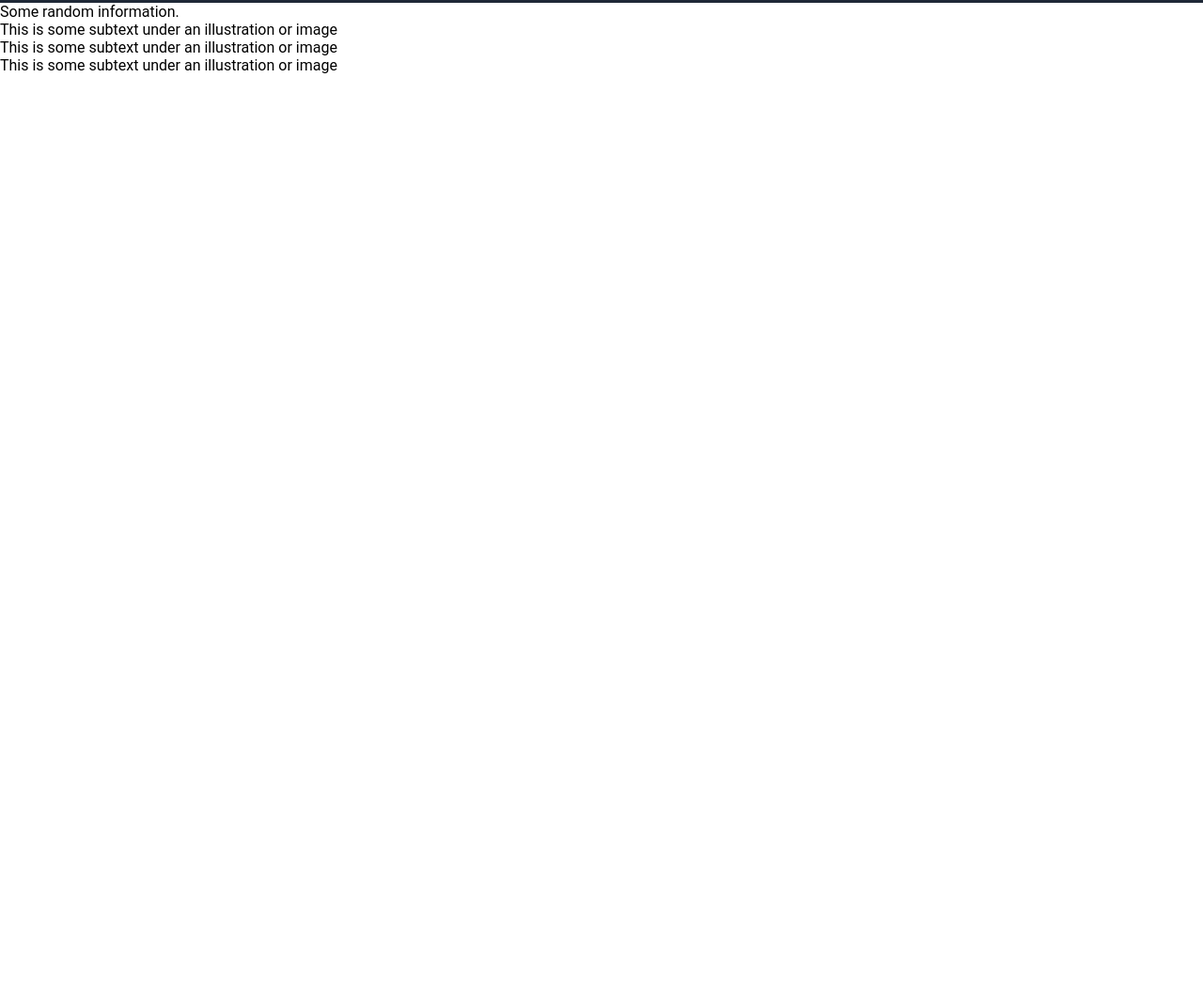
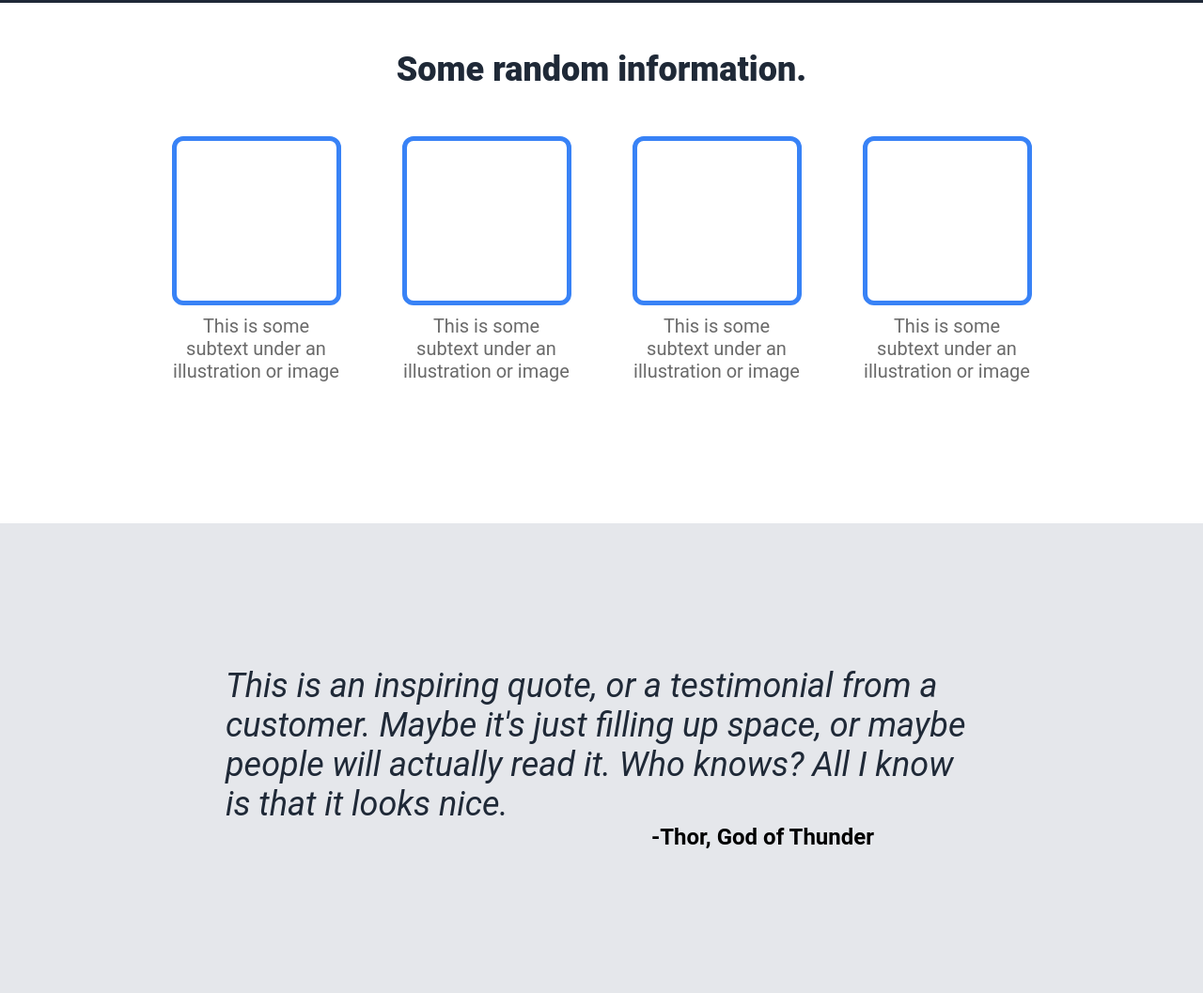
Before and after one commit to abirislam/odin-projects, a plain HTML site: page odin-landing-page/index.html in a window 1280 px wide. Shown: the part 507-1564 px from the top of the page at 94% size. Before the commit the page ends 800 px from the top, so only its background shows below. Drawn offline with Linux system fonts and the light colour scheme.

Commit message:
landing page quote needs fixing

```diff
--- a/odin-landing-page/index.html
+++ b/odin-landing-page/index.html
@@ -17,6 +17,7 @@
             <li><a href="https://google.com/" target="_blank">header link three</a></li>
         </ul>
     </div>
+
     <div class="hero">
         <div class="hero-content">
             <div class="hero-title">This website is awesome</div>
@@ -29,12 +30,13 @@
         </div>
         <div class="hero-image"></div>
     </div>
+
     <div class="random-info-section">
-        <div class="random-info-title">Some random information.</div>
+        <div class="random-header">Some random information.</div>
         <div class="random-subtext-and-pictures">
             <div class="random-content">
                 <div class="random-content-image"></div>
-                <div class="random-content-text"></div>
+                <div class="random-content-text">This is some subtext under an illustration or image</div>
             </div>
             <div class="random-content">
                 <div class="random-content-image"></div>
@@ -49,7 +51,11 @@
                 <div class="random-content-text">This is some subtext under an illustration or image</div>
             </div>
         </div>
+    </div>
 
+    <div class="quote-section">
+        <div class="quote">This is an inspiring quote, or a testimonial from a customer. Maybe it's just filling up space, or maybe people will actually read it. Who knows? All I know is that it looks nice.</div>
+        <div class="quote-author">-Thor, God of Thunder</div>
     </div>
 
 </body>
--- a/odin-landing-page/style.css
+++ b/odin-landing-page/style.css
@@ -92,3 +92,65 @@ li {
 }
 
 /* random information section */
+.random-info-section {
+    display: flex;
+    flex-direction: column;
+    justify-content: center;
+    align-items: center;
+    margin-bottom: 150px;
+}
+
+.random-header {
+    font-size: 36px;
+    color: #1F2937;
+    font-weight: 900;
+    padding-top: 50px;
+    padding-bottom: 50px;
+}
+
+.random-content {
+    max-width: 180px;
+}
+
+.random-subtext-and-pictures {
+    display: flex;
+    flex-direction: row;
+    gap: 65px;
+}
+
+.random-content-image {
+    border: 5px solid #3882F6;
+    min-height: 180px;
+    border-radius: 12px;
+    margin-bottom: 10px;
+}
+
+.random-content-text {
+    color:rgb(106, 106, 106);
+    text-align: center;
+    font-size: 20px;
+}
+
+/* quote section */
+.quote-section {
+    background-color: #E5E7EB;
+    min-height: 500px;
+    display: flex;
+    flex-direction: column;
+    justify-content: center;
+    align-items: center;
+}
+
+.quote {
+    font-size: 36px;
+    font-style: italic;
+    color: #1F2937;
+    max-width: 800px;
+}
+
+.quote-author {
+    align-self: end;
+    margin-right: 350px;
+    font-size: 24px;
+    font-weight: bold;
+}
```
